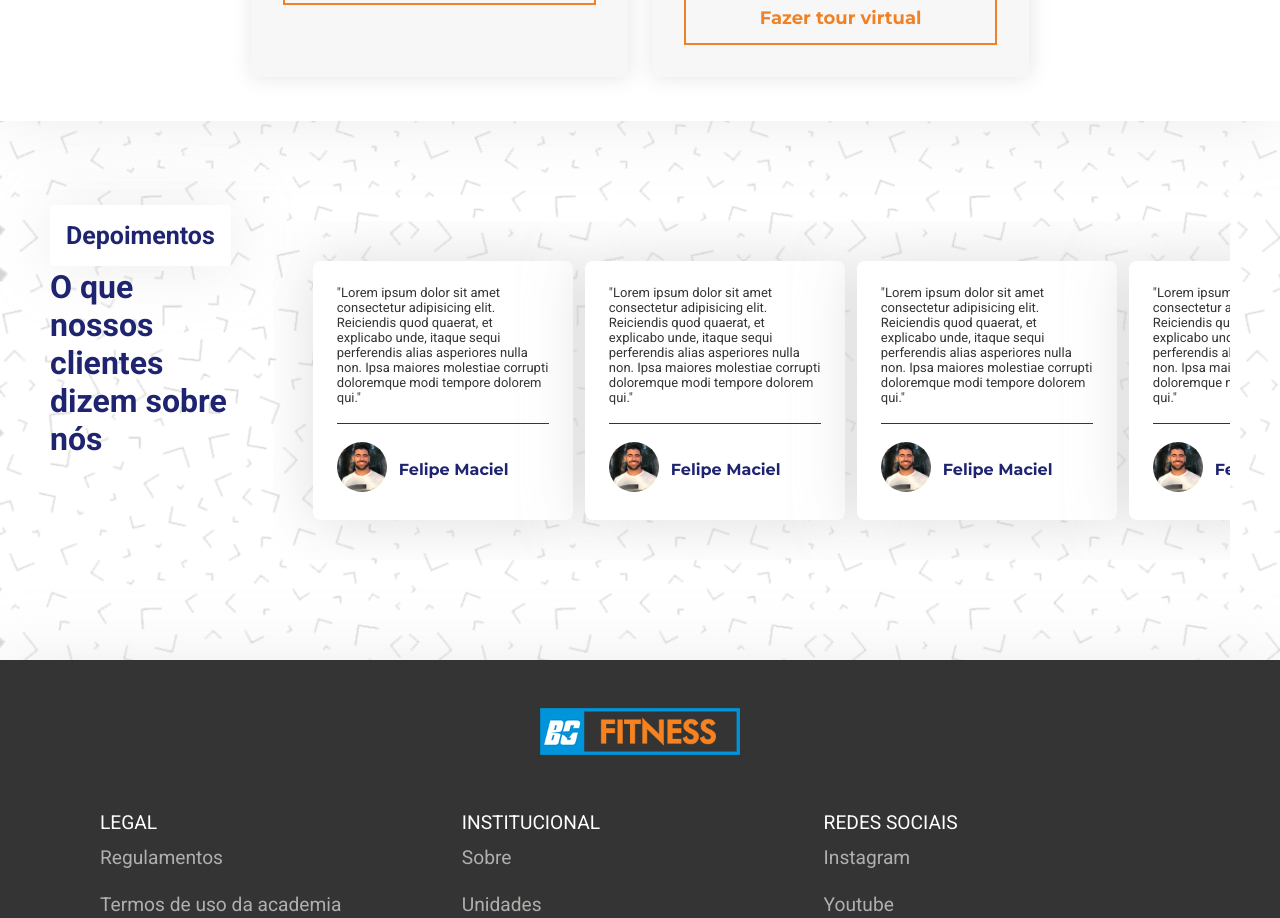
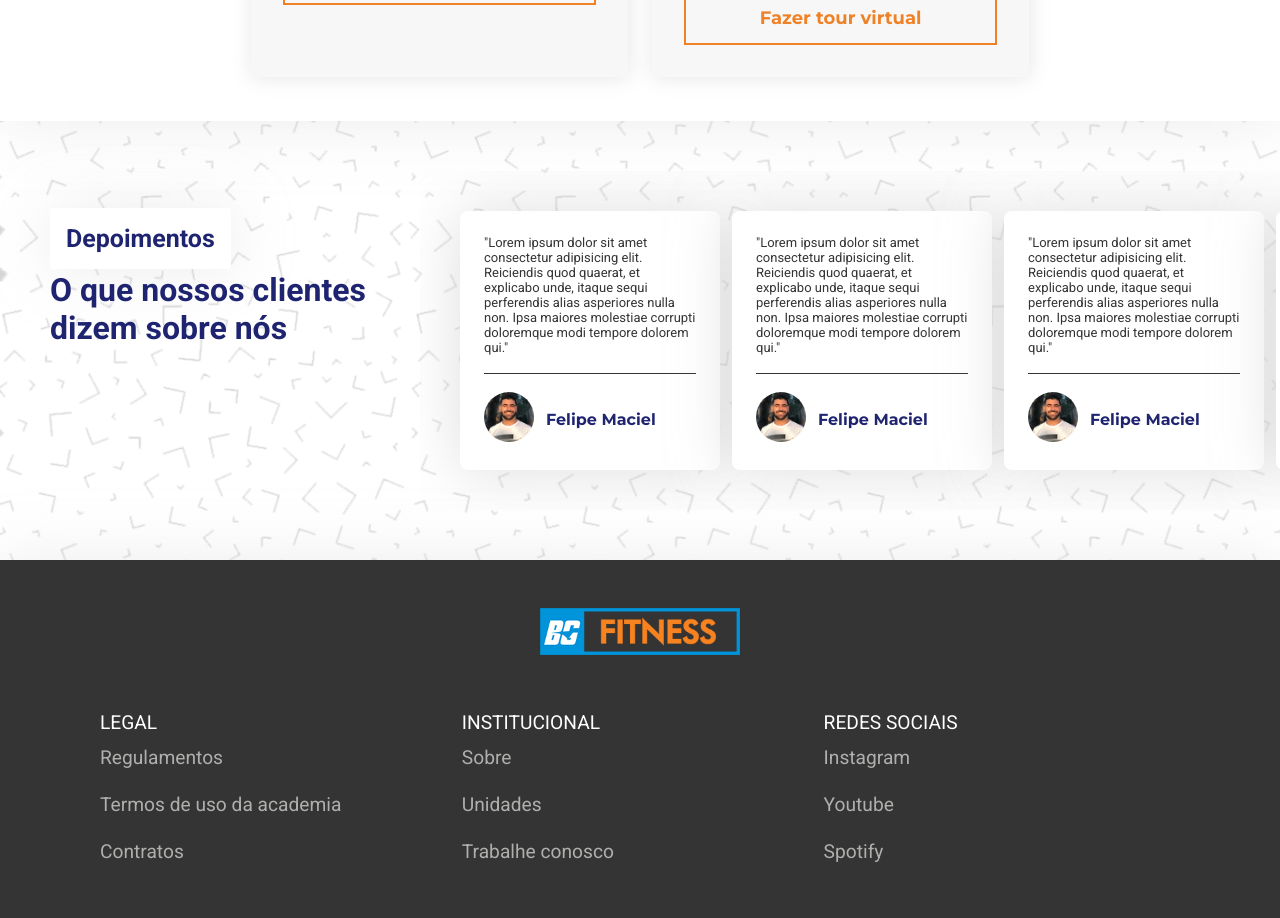
Before and after one commit to felipemrvieira/bg-fitness, a Next.js app: page / in a window 1280 px wide. Shown: the part 2620-3538 px from the top of the page. Built offline with nearby package versions, Linux system fonts and the light colour scheme.

Commit message:
adjust testimonials style

```diff
--- a/src/components/Testimonials/testimonials.module.scss
+++ b/src/components/Testimonials/testimonials.module.scss
@@ -4,17 +4,18 @@
   padding: 0;
   .sectionContent {
     max-width: 1350px;
-    margin: 0 auto;
-    padding: 100px 50px;
+    // margin: 0 auto;
+    padding: 50px 0px;
     background-image: url("./img/background-pattern.png");
     background-size: cover;
     background-repeat: no-repeat;
     display: flex;
     flex-direction: row;
+    align-items: baseline;
     .testimonialsHeader {
       color: var(--blue-main);
-      width: 400px;
-      margin-right: 42px;
+      width: 320px;
+      margin: 0 50px;
       span {
         box-shadow: rgb(199 199 199 / 34%) 1px 1px 60px 0px;
 
@@ -33,6 +34,7 @@
     .testimonials {
       display: flex;
       flex-direction: row;
+      flex: 1;
       overflow-x: scroll;
       padding: 40px;
       &::-webkit-scrollbar {
```
